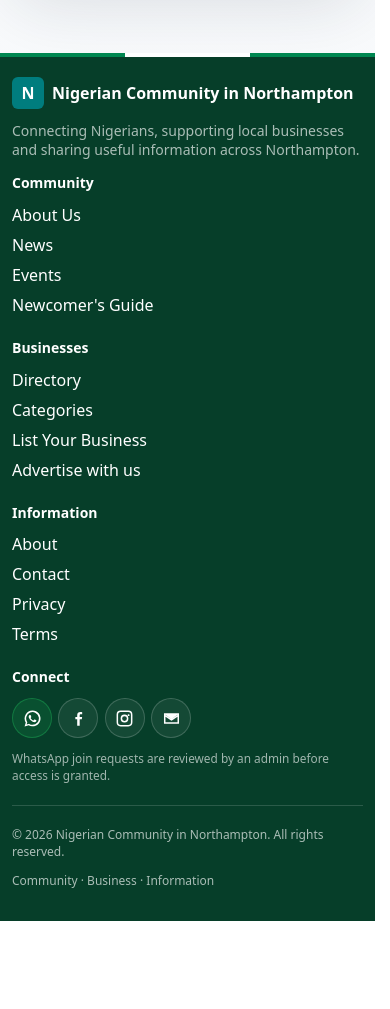
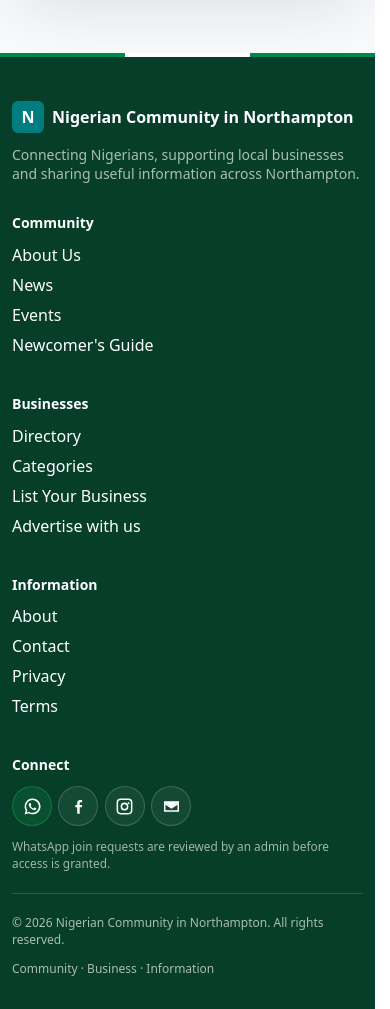
Before and after one commit to lordrico99/nigerians-in-northampton, a plain HTML site: page news.html in a window 390 px wide. Shown: the part 6459-7468 px from the top of the page. Before the commit the page ends 7380 px from the top, so only its background shows below. Drawn offline with Linux system fonts and the light colour scheme; no server answers.

Commit message:
modified news footer

```diff
--- a/assets/css/footer.css
+++ b/assets/css/footer.css
@@ -15,9 +15,14 @@ body {
   display: block;
 
   width: 100%;
+
   max-width: 100%;
 
   margin: 0 !important;
+
+  padding-top: 4rem !important;
+
+  padding-bottom: 4rem !important;
 
   background: #063e29 !important;
 
@@ -27,8 +32,7 @@ body {
 
 
 /* =========================================================
-   SHARED FOOTER WRAPPER
-   The wrapper must not create a separate layout box.
+   FOOTER WRAPPER
 ========================================================= */
 
 #siteFooter {
@@ -36,25 +40,121 @@ body {
   display: contents !important;
 
   margin: 0 !important;
+
   padding: 0 !important;
 
 }
 
 
 /* =========================================================
-   ACTUAL FOOTER
+   FOOTER CONTAINER
 ========================================================= */
 
-#siteFooter > .nin-footer {
+.nin-footer > .container {
 
-  display: block !important;
+  width: 100%;
+
+}
+
+
+/* =========================================================
+   FOOTER MAIN GRID
+   Exact 5-column arrangement:
+   Brand | Community | Businesses | Information | Connect
+========================================================= */
+
+.nin-footer > .container > .row {
+
+  display: grid !important;
+
+  grid-template-columns:
+    minmax(280px, 2fr)
+    repeat(4, minmax(150px, 1fr));
+
+  gap: 2rem !important;
 
   width: 100% !important;
-  max-width: 100% !important;
-
-  min-height: 0 !important;
 
   margin: 0 !important;
+
+}
+
+
+/* Remove Bootstrap/custom column sizing inside footer */
+
+.nin-footer > .container > .row > [class*="col-"] {
+
+  width: auto !important;
+
+  max-width: none !important;
+
+  min-width: 0 !important;
+
+  margin: 0 !important;
+
+  padding-left: 0 !important;
+
+  padding-right: 0 !important;
+
+}
+
+
+/* =========================================================
+   FOOTER BRAND COLUMN
+========================================================= */
+
+.nin-footer > .container > .row > .lg\:col-4 {
+
+  grid-column: span 1;
+
+}
+
+
+/* =========================================================
+   REMAINING FOOTER COLUMNS
+========================================================= */
+
+.nin-footer > .container > .row > .lg\:col-2 {
+
+  grid-column: span 1;
+
+}
+
+
+/* =========================================================
+   FOOTER HEADINGS
+========================================================= */
+
+.nin-footer h3 {
+
+  margin-top: 0;
+
+}
+
+
+/* =========================================================
+   FOOTER LINKS
+========================================================= */
+
+.nin-footer a,
+.nin-footer .navbar-brand,
+.nin-footer h3 {
+
+  color: #fff !important;
+
+}
+
+.nin-footer .fg-3 {
+
+  color:
+    rgba(255,255,255,.66) !important;
+
+}
+
+.nin-footer hr {
+
+  border-color:
+    rgba(255,255,255,.15);
 
 }
 
@@ -85,46 +185,18 @@ body {
 
 
 /* =========================================================
-   FOOTER TEXT / LINKS
-========================================================= */
-
-.nin-footer a,
-.nin-footer .navbar-brand,
-.nin-footer h3 {
-
-  color: #fff !important;
-
-}
-
-.nin-footer .fg-3 {
-
-  color:
-    rgba(255,255,255,.66) !important;
-
-}
-
-.nin-footer hr {
-
-  border-color:
-    rgba(255,255,255,.15);
-
-}
-
-
-/* =========================================================
    SOCIAL ICONS
-   Keep all four icons on one line.
 ========================================================= */
 
 .nin-footer-socials {
 
-  display: flex;
+  display: flex !important;
 
   flex-wrap: nowrap !important;
 
   align-items: center;
 
-  gap: .45rem;
+  gap: .5rem;
 
   width: 100%;
 
@@ -135,13 +207,15 @@ body {
 
 .nin-footer-social {
 
-  width: 40px;
+  width: 40px !important;
 
-  height: 40px;
+  height: 40px !important;
 
-  min-width: 40px;
+  min-width: 40px !important;
 
-  flex: 0 0 40px;
+  max-width: 40px !important;
+
+  flex: 0 0 40px !important;
 
   display: inline-flex;
 
@@ -263,7 +337,20 @@ body {
 
 
 /* =========================================================
-   NEWS PAGE — NO SPACE AFTER FOOTER
+   FOOTER BOTTOM ROW
+========================================================= */
+
+.nin-footer > .container > .d-flex {
+
+  width: 100%;
+
+  margin: 0 !important;
+
+}
+
+
+/* =========================================================
+   NEWS PAGE BODY
 ========================================================= */
 
 body.news-page {
@@ -280,14 +367,35 @@ body.news-page {
 
 
 /* =========================================================
-   FOOTER EXTERNAL SPACING
+   TABLET
 ========================================================= */
 
-body.news-page footer.site-footer,
-body.news-page footer.nin-footer {
+@media (max-width: 991.98px) {
 
-  margin:
-    0 !important;
+  .nin-footer > .container > .row {
+
+    grid-template-columns:
+      repeat(2, minmax(0, 1fr));
+
+    gap: 2.25rem 1.5rem !important;
+
+  }
+
+
+  .nin-footer > .container > .row > .lg\:col-4 {
+
+    grid-column:
+      1 / -1;
+
+  }
+
+
+  .nin-footer > .container > .row > .lg\:col-2 {
+
+    grid-column:
+      span 1;
+
+  }
 
 }
 
@@ -300,10 +408,34 @@ body.news-page footer.nin-footer {
 
   .nin-footer {
 
+    padding-top:
+      3rem !important;
+
     padding-bottom:
-      2rem;
+      2rem !important;
 
   }
+
+
+  .nin-footer > .container > .row {
+
+    grid-template-columns:
+      1fr;
+
+    gap:
+      2rem !important;
+
+  }
+
+
+  .nin-footer > .container > .row > .lg\:col-4,
+  .nin-footer > .container > .row > .lg\:col-2 {
+
+    grid-column:
+      1 / -1;
+
+  }
+
 
   .nin-footer-socials {
 
@@ -313,26 +445,28 @@ body.news-page footer.nin-footer {
     gap:
       .4rem;
 
-    overflow:
-      visible;
+  }
 
-  }
 
   .nin-footer-social {
 
     width:
-      40px;
+      40px !important;
 
     height:
-      40px;
+      40px !important;
 
     min-width:
-      40px;
+      40px !important;
+
+    max-width:
+      40px !important;
 
     flex:
-      0 0 40px;
+      0 0 40px !important;
 
   }
+
 
   .nin-footer-social svg {
 
```
